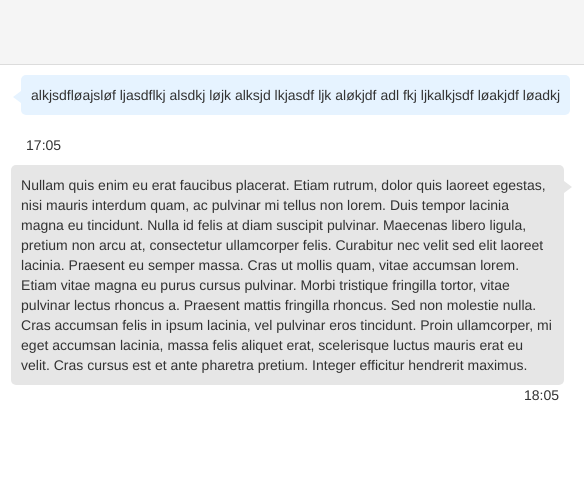
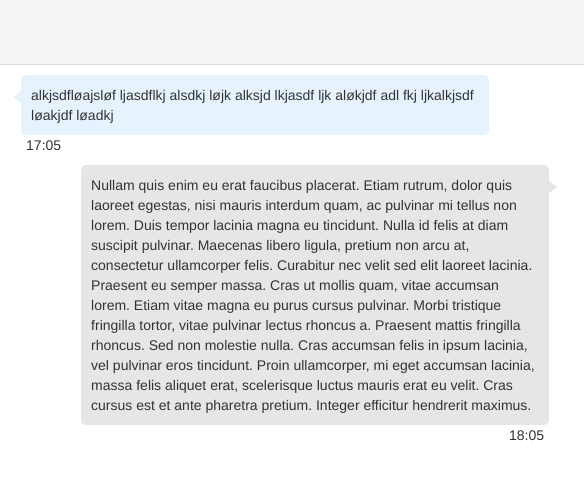
Before and after one commit to JustinePham/Chat_Page_practice, a plain HTML site: page index.html in a window 1280 px wide. Shown: the part 191-686 px from the top of the page, 636-1220 px from the left. Drawn offline with nearby package versions, Linux system fonts and the light colour scheme; some icons are missing.

Commit message:
css changes to chat bubbles

```diff
--- a/sass/chat.scss
+++ b/sass/chat.scss
@@ -28,8 +28,9 @@
 
 .message-wrapper {
 
-    width: 100%;
-    height:auto;
+    width: calc(100% - 85px);
+    display: inline-block;
+    height: auto;
 
     .bubble-sent {
         position: relative;
@@ -83,20 +84,18 @@
     }
 
     .timestamp-sent {
-        margin-left: 85px;
-        width: calc(100% - 85px);
-        bottom:0;
-        left:0;
-        display:inline-block;
+        width: 100%;
+        bottom: 0;
+        display: inline-block;
+        text-align: left;
+        margin-left: 15px;
     }
 
     .timestamp-received {
-
+        width: 100%;
+        bottom: 0;
+        display: inline-block;
         text-align: right;
-        margin-right: 85px;
-        width: calc(100% - 85px);
-        bottom:0;
-        left:0;
-        display:inline-block;
+        padding-right: 15px;
     }
 }
```
Also changed, not shown: css/app.css, 1 other file.
